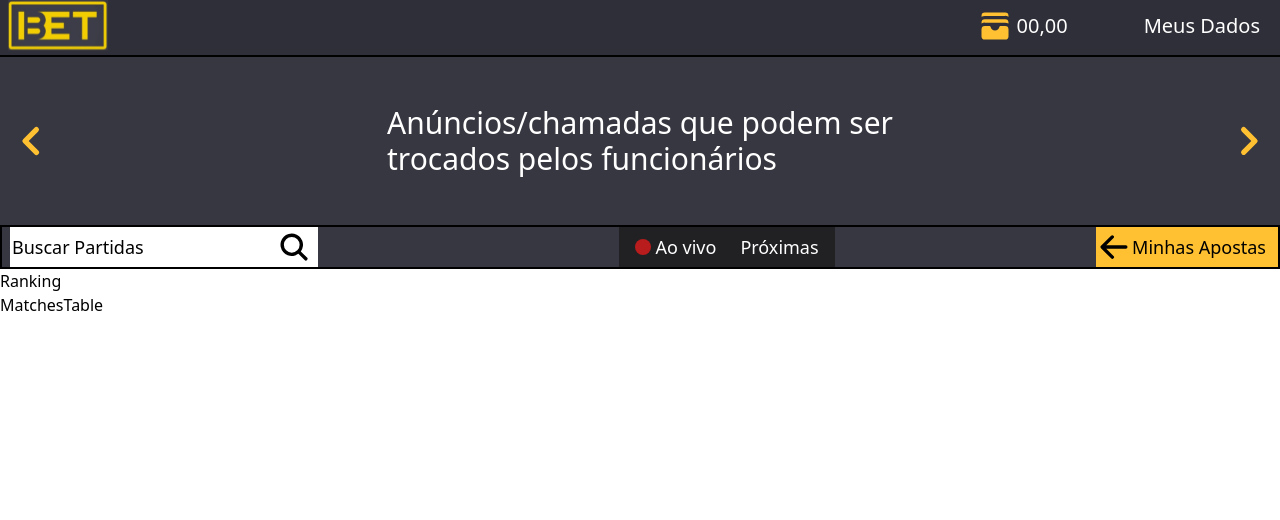
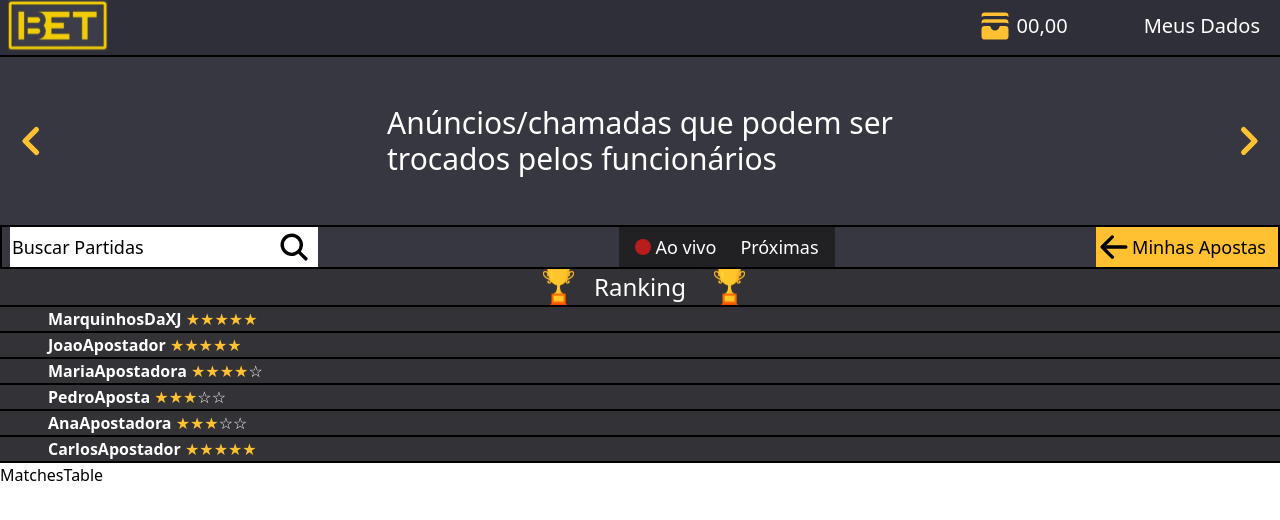
Before and after one commit to AnesioSousa/ibet-react-ts, a React (Vite) app: page / in a window 1280 px wide. Shown: the top 520 px of the page. Built offline with nearby package versions, Linux system fonts and the light colour scheme.

Commit message:
:star: Implementação do ranking de apostadores

```diff
--- a/src/components/Ranking.tsx
+++ b/src/components/Ranking.tsx
@@ -1,7 +1,47 @@
-import React from "react";
+import { useState } from "react";
+import trophyLogo from "../assets/trophy.svg";
+import ranking from "../data/ranking-data.js";
 
-const Ranking = () => {
-  return <div>Ranking</div>;
+type Apostador = {
+  id: number;
+  usuario: string;
+  estrelas: number;
 };
 
+function Ranking() {
+  const [maxEstrelas] = useState(5); // Define o número máximo de estrelas
+  const rankingList = ranking.map((apostador: Apostador) => {
+    const estrelasArray = new Array(maxEstrelas).fill(0).map((_, index) => {
+      if (index < apostador.estrelas) {
+        return (
+          <span className="text-secondary-500" key={index}>
+            &#9733;
+          </span>
+        ); // Estrela preenchida
+      } else {
+        return <span key={index}>&#9734;</span>; // Estrela vazia
+      }
+    });
+
+    return (
+      <li className="border-b-2 border-black px-12" key={apostador.id}>
+        <p>
+          <b>{apostador.usuario}</b> {estrelasArray}
+        </p>
+      </li>
+    );
+  });
+
+  return (
+    <div className="bg-primary-100 text-white ">
+      <div className="flex items-center justify-center">
+        <img src={trophyLogo} className="pl-2" alt="Star trophy logo" />
+        <p className="text-2xl px-5">Ranking</p>
+        <img src={trophyLogo} className="pl-2" alt="Star trophy logo" />
+      </div>
+      <ul className="border-t-2 border-black">{rankingList}</ul>
+    </div>
+  );
+}
+
 export default Ranking;
```
